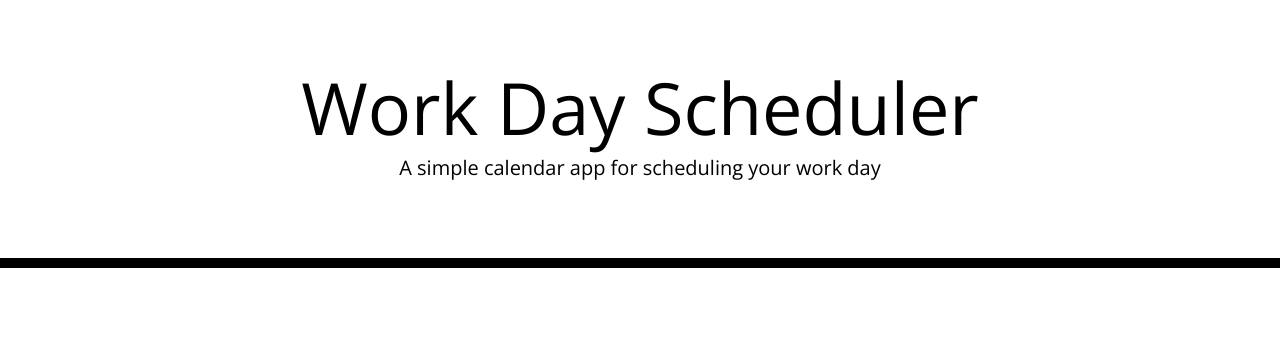
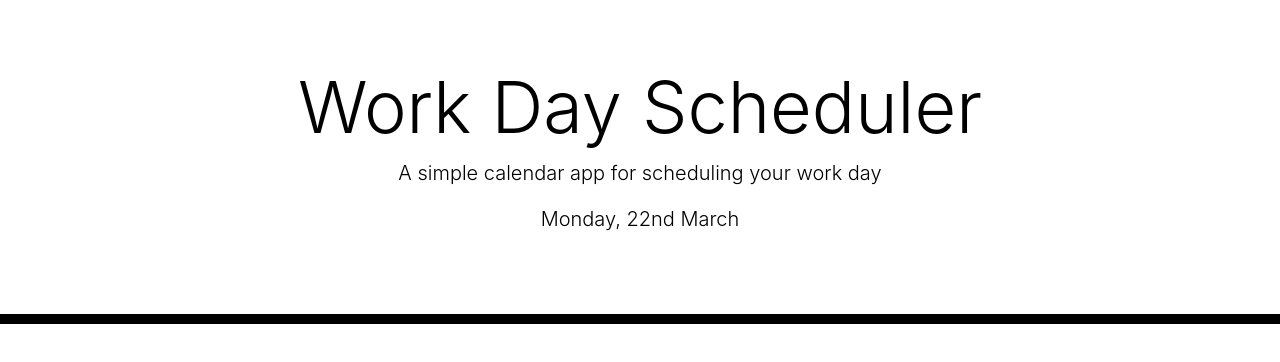
Before and after one commit to ClareRadtke/Work-Day-Scheduler, a plain HTML site: page index.html in a window 1280 px wide. Drawn offline with nearby package versions, Linux system fonts and the light colour scheme; files that its build step writes are made by us from their sources.

Commit message:
Current day displayed at top of page

```diff
--- a/Assets/css/style.css
+++ b/Assets/css/style.css
@@ -1,17 +1,17 @@
-body {
+/* body {
   font-family: 'Open Sans', sans-serif;
   font-size: 16px;
   line-height: 1;
-}
+} */
 
-textarea {
+/* textarea {
   background: transparent;
   border: none;
   resize: none;
   color: #000000;
   border-left: 1px solid black;
   padding: 10px;
-}
+} */
 
 .jumbotron {
   text-align: center;
@@ -20,6 +20,8 @@ textarea {
   border-radius: 0;
   border-bottom: 10px solid black;
 }
+
+/* Timeblocks */
 
 .description {
   white-space: pre-wrap;
--- /dev/null
+++ b/assets/scripts/script.js
@@ -0,0 +1,3 @@
+// Display the current day
+var today = moment();
+$("#currentDay").text(today.format("dddd, Do MMMM"));
--- a/index.html
+++ b/index.html
@@ -34,5 +34,6 @@
 
     <script src="https://cdnjs.cloudflare.com/ajax/libs/jquery/3.2.1/jquery.min.js"></script>
     <script src="https://cdnjs.cloudflare.com/ajax/libs/moment.js/2.24.0/moment.min.js"></script>
+    <script src="assets/scripts/script.js"></script>
   </body>
 </html>
```
Also changed, not shown: 1 other file.
